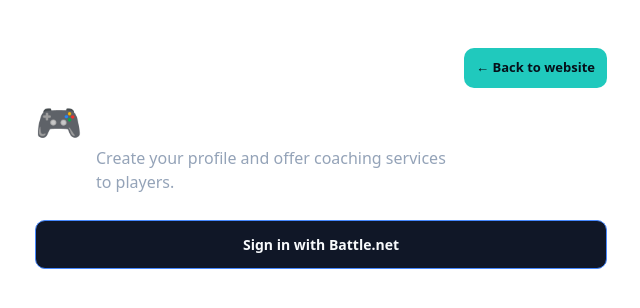
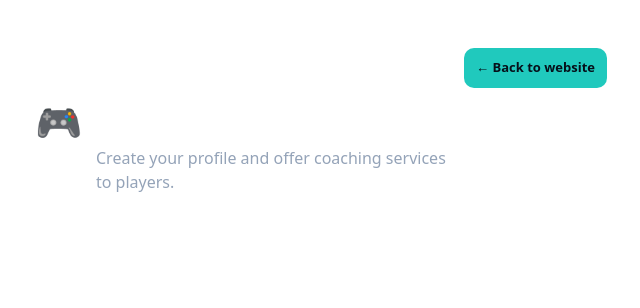
Before and after one commit to vesttrading/gamepro-market, a Next.js app: page /become-coach in a window 1280 px wide. Shown: the top 308 px of the page, without its empty margins (319-959 px from the left). Built offline with nearby package versions, Linux system fonts and the light colour scheme; no server answers.

Commit message:
Refactor button styles in become-coach page
Updated button styles for improved design consistency.

```diff
--- a/app/become-coach/page.tsx
+++ b/app/become-coach/page.tsx
@@ -274,17 +274,11 @@ return (
           callbackUrl: "/become-coach",
         })
       }
-     style={{
-  padding: "13px 20px",
-  borderRadius: 10,
-  background: "#101727",
-  border: "1px solid #4789ff",
-  color: "#f8fafc",
-  fontSize: 14,
-  fontWeight: 700,
-  cursor: "pointer",
-  width: "100%",
-}}
+      style={{
+        padding: 13,
+        borderRadius: 9,
+        cursor: "pointer",
+      }}
     >
       {t.signIn}
     </button>
```
